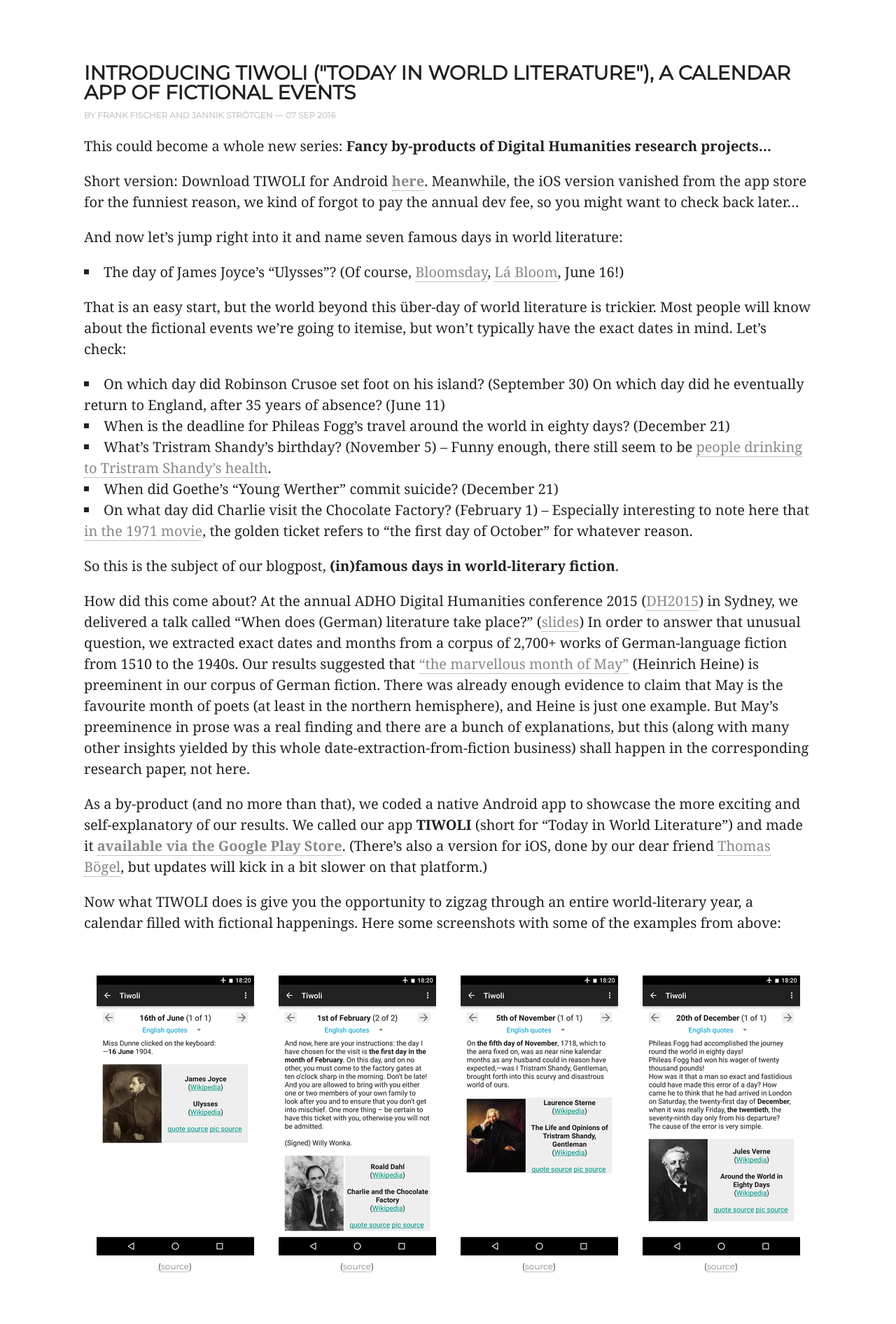
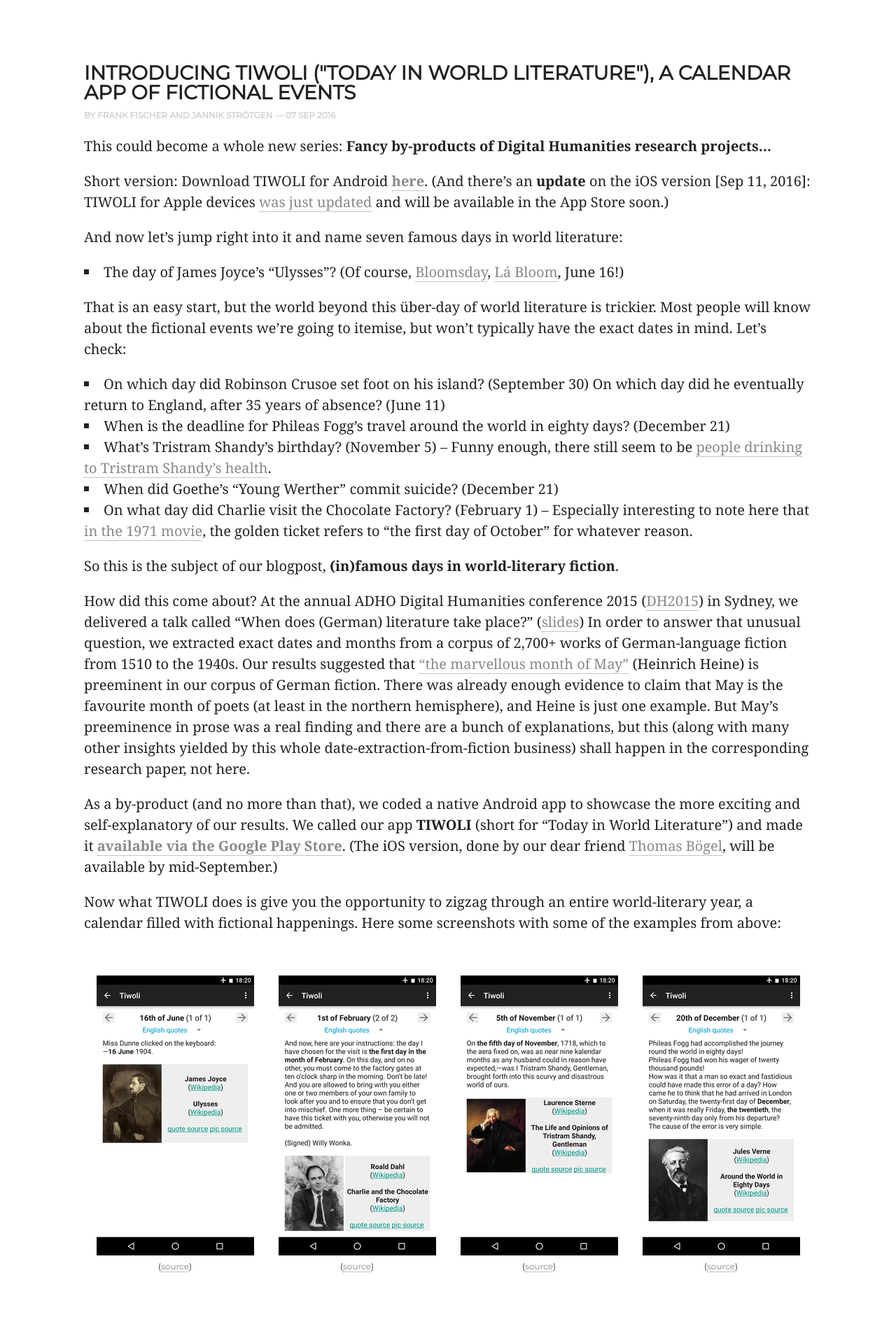
Before and after one commit to weltliteratur/blog, a Jekyll site: the page built from _posts/2016-09-07-Introducing-TIWOLI.markdown, in a window 1280 px wide. Shown: the part 260-2152 px from the top of the page at 70% size. Built offline with Jekyll 4.4.1, drawn with Linux system fonts in a browser that asks for light colours; nearby versions of some CDN libraries; some web fonts are replaced; comment, search, counter and statistics services are not loaded.

Commit message:
updated info on iOS version

```diff
--- a/_posts/2016-09-07-Introducing-TIWOLI.markdown
+++ b/_posts/2016-09-07-Introducing-TIWOLI.markdown
@@ -8,7 +8,7 @@
 
 This could become a whole new series: **Fancy by-products of Digital Humanities research projects…**
 
-Short version: Download TIWOLI for Android **[here](https://play.google.com/store/apps/details?id=de.wannauchimmer.apps.tiwoli)**. Meanwhile, the iOS version vanished from the app store for the funniest reason, we kind of forgot to pay the annual dev fee, so you might want to check back later…
+Short version: Download TIWOLI for Android **[here](https://play.google.com/store/apps/details?id=de.wannauchimmer.apps.tiwoli)**. (And there's an **update** on the iOS version [Sep 11, 2016]: TIWOLI for Apple devices [was just updated](https://twitter.com/umblaetterer/status/774920972654743553) and will be available in the App Store soon.)
 
 And now let's jump right into it and name seven famous days in world literature:
 
@@ -26,7 +26,7 @@
 
 How did this come about? At the annual ADHO Digital Humanities conference 2015 ([DH2015](http://dh2015.org/)) in Sydney, we delivered a talk called "When does (German) literature take place?" ([slides](http://dbs.ifi.uni-heidelberg.de/fileadmin/Team/jannik/publications/dh2015-sydney-fischer-stroetgen-german-literature-slides.pdf)) In order to answer that unusual question, we extracted exact dates and months from a corpus of 2,700+ works of German-language fiction from 1510 to the 1940s. Our results suggested that ["the marvellous month of May"](https://de.wikisource.org/wiki/Im_wundersch%C3%B6nen_Monat_Mai) (Heinrich Heine) is preeminent in our corpus of German fiction. There was already enough evidence to claim that May is the favourite month of poets (at least in the northern hemisphere), and Heine is just one example. But May's preeminence in prose was a real finding and there are a bunch of explanations, but this (along with many other insights yielded by this whole date-extraction-from-fiction business) shall happen in the corresponding research paper, not here.
 
-As a by-product (and no more than that), we coded a native Android app to showcase the more exciting and self-explanatory of our results. We called our app **TIWOLI** (short for "Today in World Literature") and made it **[available via the Google Play Store](https://play.google.com/store/apps/details?id=de.wannauchimmer.apps.tiwoli)**. (There's also a version for iOS, done by our dear friend [Thomas Bögel](http://thboegel.de/project/), but updates will kick in a bit slower on that platform.)
+As a by-product (and no more than that), we coded a native Android app to showcase the more exciting and self-explanatory of our results. We called our app **TIWOLI** (short for "Today in World Literature") and made it **[available via the Google Play Store](https://play.google.com/store/apps/details?id=de.wannauchimmer.apps.tiwoli)**. (The iOS version, done by our dear friend [Thomas Bögel](http://thboegel.de/project/), will be available by mid-September.)
 
 Now what TIWOLI does is give you the opportunity to zigzag through an entire world-literary year, a calendar filled with fictional happenings. Here some screenshots with some of the examples from above:
 
```
